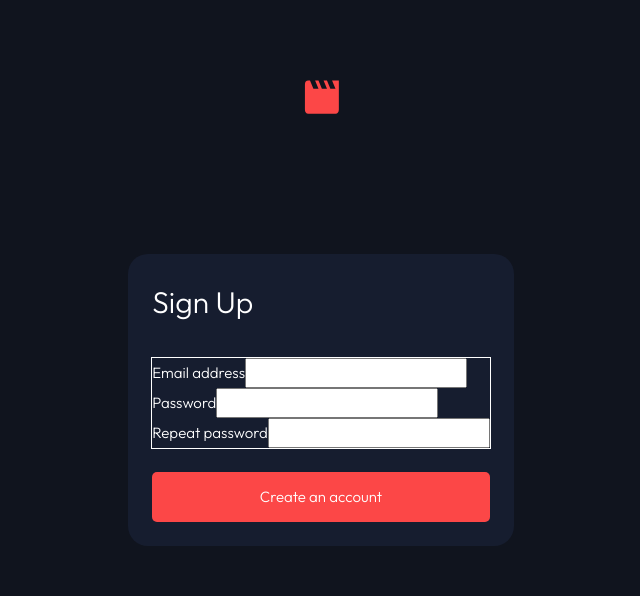
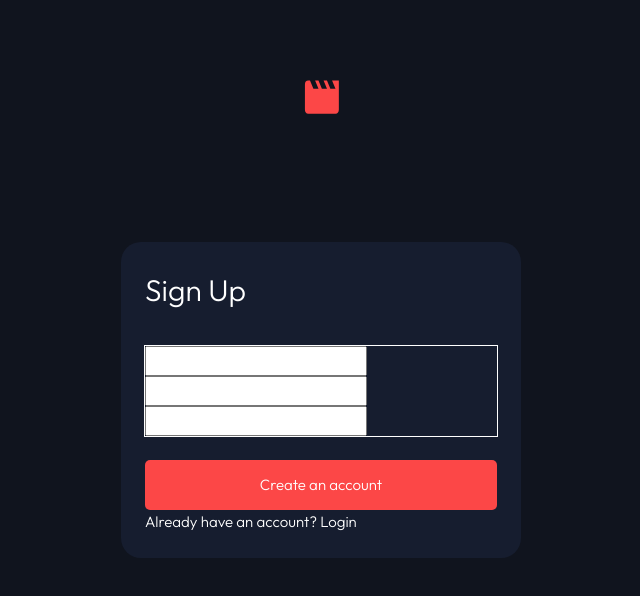
Before and after one commit to JJWallis/Entertainment-App, a Next.js app: page / in a window 1280 px wide. Shown: the top 596 px of the page, without its empty margins (319-959 px from the left). Built offline with nearby package versions, Linux system fonts and the light colour scheme.

Commit message:
container styles updated

```diff
--- a/src/components/Login/LoginScreen.tsx
+++ b/src/components/Login/LoginScreen.tsx
@@ -4,6 +4,7 @@ import Logo from '../../assets/logo.svg'
 import { LoginButton } from '../styled/Button.styled'
 import { LoginFieldSet } from '../styled/Fieldset.styled'
 import LoginForm from '../styled/Form.styled'
+import { LoginSubTitle } from '../styled/SubTitle.styled'
 import { LoginTitle } from '../styled/Title.styled'
 import { LoginContainer, LoginLogoContainer } from '../styled/Wrappers.styled'
 
@@ -17,19 +18,19 @@ const LoginScreen: React.FC = () => {
             <LoginTitle>Sign Up</LoginTitle>
             <LoginFieldSet>
                <div>
-                  <label>Email address</label>
                   <input type="email" />
                </div>
                <div>
-                  <label>Password</label>
                   <input type="password" />
                </div>
                <div>
-                  <label>Repeat password</label>
                   <input type="password" />
                </div>
             </LoginFieldSet>
             <LoginButton>Create an account</LoginButton>
+            <LoginSubTitle>
+               Already have an account? <a>Login</a>
+            </LoginSubTitle>
          </LoginForm>
       </LoginContainer>
    )
--- a/src/components/styled/Form.styled.tsx
+++ b/src/components/styled/Form.styled.tsx
@@ -1,6 +1,8 @@
 import styled from 'styled-components'
 
 export default styled.form`
+   width: min(90%, 400px);
+   margin-inline: auto;
    border-radius: 20px;
    padding: 1.5rem;
    background-color: ${({ theme }) => theme.colors.darkBlue};
--- /dev/null
+++ b/src/components/styled/SubTitle.styled.tsx
@@ -0,0 +1,5 @@
+import styled from 'styled-components'
+
+export const LoginSubTitle = styled.p`
+   font-weight: ${({ theme }) => theme.fontWeights.light};
+`
--- a/src/components/styled/Wrappers.styled.tsx
+++ b/src/components/styled/Wrappers.styled.tsx
@@ -1,10 +1,9 @@
 import styled from 'styled-components'
 
 export const LoginContainer = styled.div`
-   display: grid;
-   place-items: center;
-   width: min(90%, 400px);
-   margin-inline: auto;
+   display: flex;
+   justify-content: center;
+   align-items: center;
    min-height: 100vh;
 `
 
```
